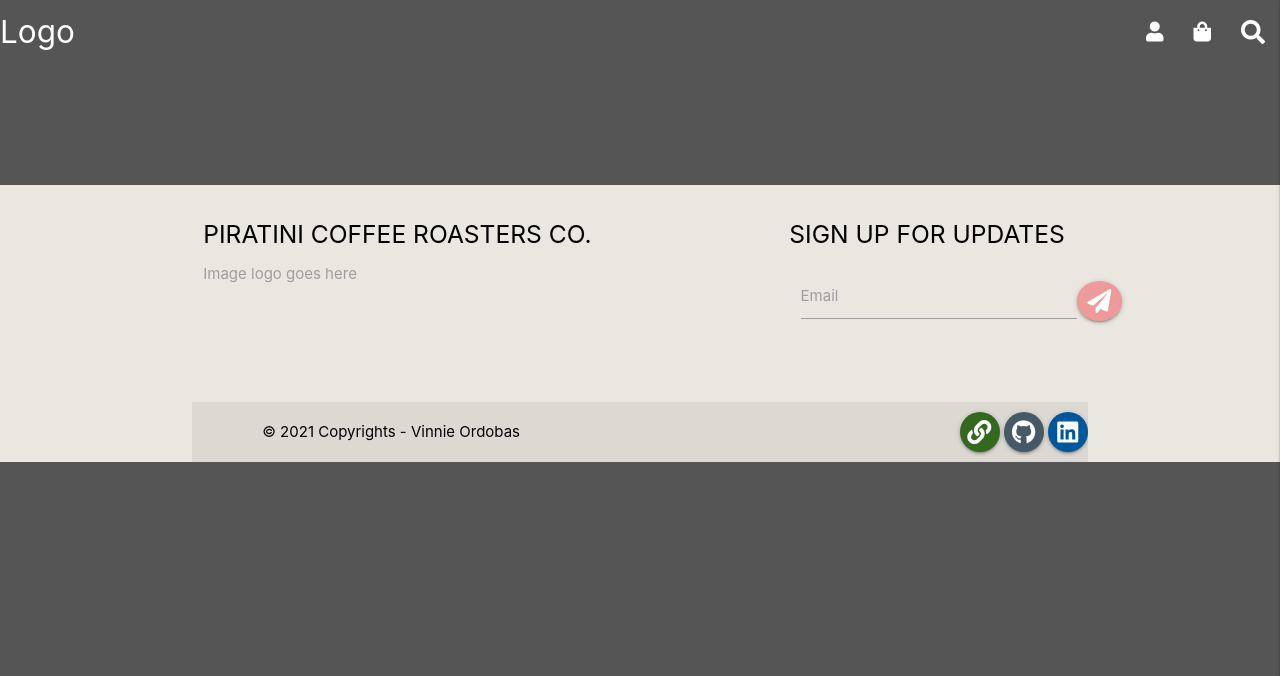
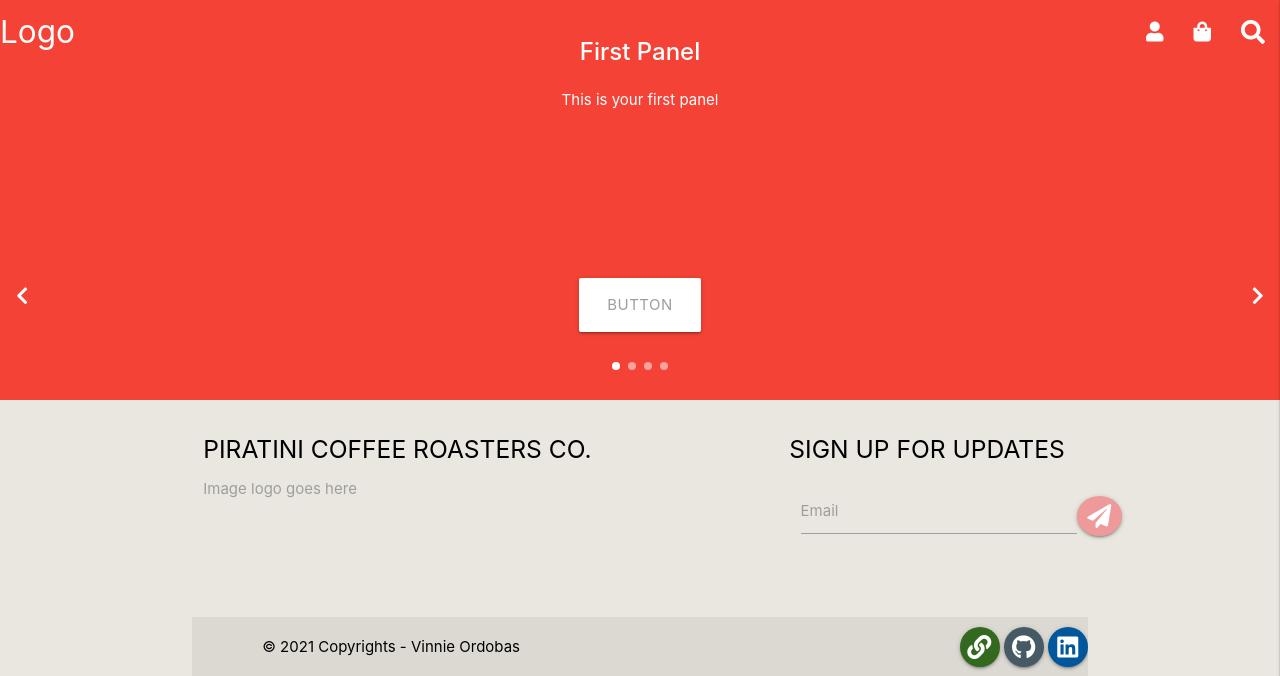
Before and after one commit to vinnieOrdobas/CI-MS4-Piratini-coffee-roasters, a Django app: page / in a window 1280 px wide. Shown: the top 676 px of the page. Run offline with Django 3.2, Linux system fonts and the light colour scheme.

Commit message:
added slideshow and controllers to the index page

```diff
--- a/home/templates/home/index.html
+++ b/home/templates/home/index.html
@@ -3,15 +3,56 @@
 
 
 {% block page_header %}
-    <div class="container header-container">
-        <div class="row">
-            <div class="col">
 
-            </div>
-        </div>
-    </div>
 {% endblock %}
 
 {% block content %}
+<div class="carousel carousel-slider center">
+    <div class="carousel-fixed-item center">
+      <a class="btn-large waves-effect white grey-text darken-text-2">button</a>
+      <a class="btn-flat waves-effect transparent left left-controller">
+        <i class="white-text fas fa-chevron-left"></i>
+      </a>
+      <a class="btn-flat waves-effect white transparent right right-controller">
+        <i class="white-text fas fa-chevron-right"></i>
+      </a>
+    </div>
+    <div class="carousel-item red white-text" href="#one!">
+      <h2>First Panel</h2>
+      <p class="white-text">This is your first panel</p>
+    </div>
+    <div class="carousel-item amber white-text" href="#two!">
+      <h2>Second Panel</h2>
+      <p class="white-text">This is your second panel</p>
+    </div>
+    <div class="carousel-item green white-text" href="#three!">
+      <h2>Third Panel</h2>
+      <p class="white-text">This is your third panel</p>
+    </div>
+    <div class="carousel-item blue white-text" href="#four!">
+      <h2>Fourth Panel</h2>
+      <p class="white-text">This is your fourth panel</p>
+    </div>
+  </div>
+{% endblock %}
 
+{% block postloadjs %}
+<script type="text/javascript">
+    $('.carousel.carousel-slider').carousel({
+      fullWidth: true,
+      indicators: true
+   });
+   // move next carousel
+   $('.right-controller').click(function(e){
+      e.preventDefault();
+      e.stopPropagation();
+      $('.carousel').carousel('next');
+   });
+   // move prev carousel
+   $('.left-controller').click(function(e){
+      e.preventDefault();
+      e.stopPropagation();
+      $('.carousel').carousel('prev');
+   });
+</script>
 {% endblock %}
--- a/static/js/core.js
+++ b/static/js/core.js
@@ -20,7 +20,6 @@ $(document).ready(function() {
     $('.search-form-wrapper .search').keypress(function( event ) {
       if($(this).val() == "Search") $(this).val("");
     });
-
     $('.search-close').click(function(event) {
       $('.search-form-wrapper').removeClass('open');
       $('html').removeClass('search-form-open');
--- a/templates/base.html
+++ b/templates/base.html
@@ -150,6 +150,7 @@
     {% block postloadjs %}
     {% endblock %}
 
+    <!-- Footer -->
     <footer class="page-footer">
       <div class="container footer-container hide-on-small-only">
         <div class="row">
@@ -195,7 +196,7 @@
                   <div class="container">
                     <div class="row mobile-form">
                       <div class="input-field inline col">
-                        <input id="search-mobile" type="text" class="validate" placeholder="Email">
+                        <input id="search-mobile" type="text" class="validate white-text" placeholder="Email">
                         <span class="icon prefix">
                           <button class="btn-floating waves-effect waves-light transparent" type="submit" name="action">
                             <i class="black-text fas fa-paper-plane"></i>
```
